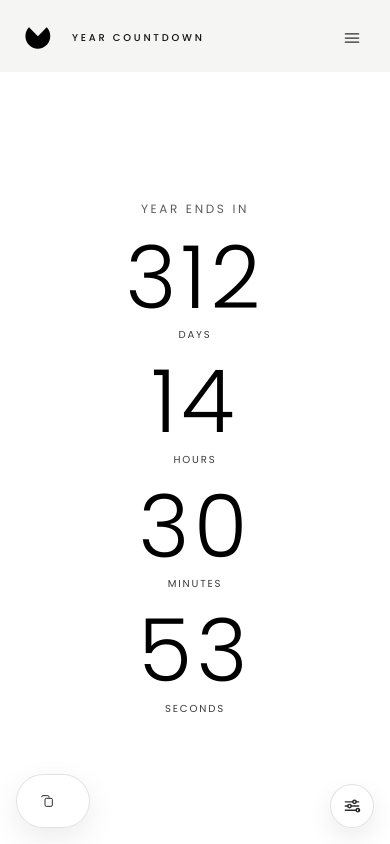
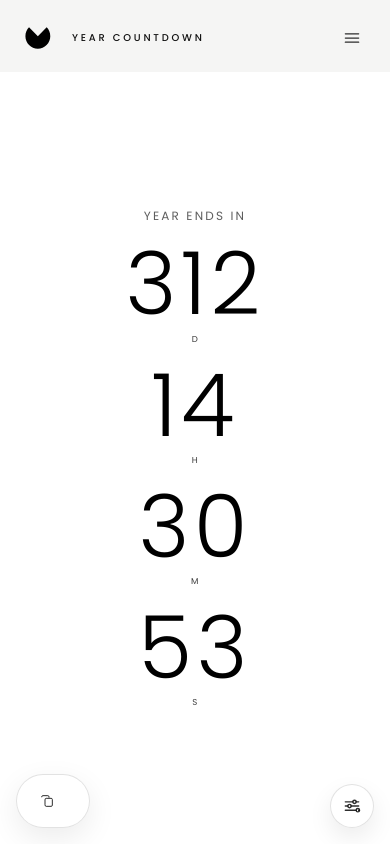
Before and after one commit to YearCountdown/YearCountdown.github.io, a React (Vite) app: page /view/countdown in a window 390 px wide. Built offline with nearby package versions, Linux system fonts and the light colour scheme.

Commit message:
improve countdown and progress controls

```diff
--- a/src/components/views/CountdownView.jsx
+++ b/src/components/views/CountdownView.jsx
@@ -66,7 +66,7 @@ const CountdownUnit = ({ value, label, showLabels, tokens, primaryColor, alterna
       </span>
       {showLabels ? (
         <span
-          className="mt-2 uppercase"
+          className="mt-2 block max-w-full overflow-hidden text-ellipsis whitespace-nowrap uppercase"
           style={{
             fontSize: `${tokens.labelSize}px`,
             letterSpacing: `${tokens.labelTracking}em`,
@@ -100,12 +100,19 @@ const CountdownView = ({
   mode = 'all',
   frame = false,
   labels = true,
+  fontSize = 1,
   primaryColor,
   alternateColor,
   textToneColor,
 }) => {
   const countdown = useCountdown();
   const { containerRef, tokens } = useResponsiveCountdown({ mode, labels });
+  const scaledTokens = {
+    ...tokens,
+    subtitleSize: tokens.subtitleSize * fontSize,
+    numberSize: tokens.numberSize * fontSize,
+    labelSize: tokens.labelSize * fontSize,
+  };
   const modeLabel = tokens.tier === 'micro' ? SHORT_MODE_LABELS[mode] : MODE_LABELS[mode];
 
   if (mode !== 'all') {
@@ -122,11 +129,11 @@ const CountdownView = ({
         }}
       >
         <div className="mx-auto flex h-full w-full max-w-6xl items-center justify-center">
-          <div className="flex w-full flex-col items-center justify-center text-center" style={getShellStyle({ frame, tokens })}>
+          <div className="flex w-full flex-col items-center justify-center text-center" style={getShellStyle({ frame, tokens: scaledTokens })}>
             <p
               className="uppercase"
               style={{
-                fontSize: `${tokens.subtitleSize}px`,
+                fontSize: `${scaledTokens.subtitleSize}px`,
                 letterSpacing: `${tokens.subtitleTracking}em`,
                 color: withAlpha(textToneColor, 0.68),
               }}
@@ -136,7 +143,7 @@ const CountdownView = ({
             <span
               className="block font-light leading-none"
               style={{
-                fontSize: `${tokens.numberSize}px`,
+                fontSize: `${scaledTokens.numberSize}px`,
                 letterSpacing: `${tokens.numberTracking}em`,
                 color: primaryColor,
               }}
@@ -145,9 +152,9 @@ const CountdownView = ({
             </span>
             {labels ? (
               <span
-                className="uppercase"
+                className="block max-w-full overflow-hidden text-ellipsis whitespace-nowrap uppercase"
                 style={{
-                  fontSize: `${tokens.labelSize}px`,
+                  fontSize: `${scaledTokens.labelSize}px`,
                   letterSpacing: `${tokens.labelTracking}em`,
                   color: withAlpha(textToneColor, 0.82),
                 }}
@@ -171,11 +178,11 @@ const CountdownView = ({
       }}
     >
       <div className="mx-auto flex h-full w-full max-w-7xl items-center justify-center">
-        <div className="flex w-full flex-col items-center justify-center text-center" style={getShellStyle({ frame, tokens })}>
+        <div className="flex w-full flex-col items-center justify-center text-center" style={getShellStyle({ frame, tokens: scaledTokens })}>
           <p
             className="uppercase"
             style={{
-              fontSize: `${tokens.subtitleSize}px`,
+              fontSize: `${scaledTokens.subtitleSize}px`,
               letterSpacing: `${tokens.subtitleTracking}em`,
               color: withAlpha(textToneColor, 0.68),
             }}
@@ -194,7 +201,7 @@ const CountdownView = ({
               value={countdown.days}
               label={tokens.useShortLabels ? SHORT_UNIT_LABELS.days : UNIT_LABELS.days}
               showLabels={labels}
-              tokens={tokens}
+              tokens={scaledTokens}
               primaryColor={primaryColor}
               alternateColor={withAlpha(textToneColor, 0.82)}
             />
@@ -202,7 +209,7 @@ const CountdownView = ({
               value={countdown.hours}
               label={tokens.useShortLabels ? SHORT_UNIT_LABELS.hours : UNIT_LABELS.hours}
               showLabels={labels}
-              tokens={tokens}
+              tokens={scaledTokens}
               primaryColor={primaryColor}
               alternateColor={withAlpha(textToneColor, 0.82)}
             />
@@ -210,7 +217,7 @@ const CountdownView = ({
               value={countdown.minutes}
               label={tokens.useShortLabels ? SHORT_UNIT_LABELS.minutes : UNIT_LABELS.minutes}
               showLabels={labels}
-              tokens={tokens}
+              tokens={scaledTokens}
               primaryColor={primaryColor}
               alternateColor={withAlpha(textToneColor, 0.82)}
             />
@@ -218,7 +225,7 @@ const CountdownView = ({
               value={countdown.seconds}
               label={tokens.useShortLabels ? SHORT_UNIT_LABELS.seconds : UNIT_LABELS.seconds}
               showLabels={labels}
-              tokens={tokens}
+              tokens={scaledTokens}
               primaryColor={primaryColor}
               alternateColor={withAlpha(textToneColor, 0.82)}
             />
--- a/src/components/views/ProgressView.jsx
+++ b/src/components/views/ProgressView.jsx
@@ -5,6 +5,32 @@ import useYearProgress from '../../hooks/useYearProgress';
 import { getViewSurfacePalette } from '../../lib/viewColors';
 
 const clamp = (value, min, max) => Math.min(max, Math.max(min, value));
+
+const getFittedProgressLabel = ({ percentage, decimals, fontSize, width, mode }) => {
+  const safeDecimals = clamp(Math.round(decimals), 0, 10);
+  const charWidthFactor = mode === 'field' ? 0.58 : 0.54;
+  const maxChars = Math.max(4, Math.floor(width / Math.max(fontSize * charWidthFactor, 1)));
+  let currentDecimals = safeDecimals;
+  let label = `${percentage.toFixed(currentDecimals)}%`;
+
+  while (currentDecimals > 0 && label.length > maxChars) {
+    currentDecimals -= 1;
+    label = `${percentage.toFixed(currentDecimals)}%`;
+  }
+
+  if (label.length > maxChars) {
+    const sliceLength = Math.max(3, maxChars - 1);
+    label = `${label.slice(0, sliceLength)}…`;
+  }
+
+  const estimatedWidth = label.length * fontSize * charWidthFactor;
+  const fitScale = estimatedWidth > width ? width / estimatedWidth : 1;
+
+  return {
+    label,
+    fontSize: Math.max(12, fontSize * fitScale),
+  };
+};
 
 const FieldTextLayers = ({ label, fontSize, width, height, progressWidth, primaryColor, alternateColor, clipId }) => {
   const palette = getViewSurfacePalette(primaryColor, alternateColor);
@@ -99,7 +125,7 @@ const LineMode = ({ width, height, percentage, label, fontSize, lineWidth, prima
       />
       <div className="absolute inset-0 flex items-center justify-center">
         <div
-          className="text-center"
+          className="max-w-full overflow-hidden text-ellipsis whitespace-nowrap px-3 text-center"
           style={{
             fontSize: `${fontSize}px`,
             fontWeight: 300,
@@ -128,7 +154,7 @@ const ProgressView = ({
   alternateColor,
   textToneColor,
 }) => {
-  const { percentage, percentageLabel } = useYearProgress(decimals);
+  const { percentage } = useYearProgress(decimals);
   const { containerRef, layout } = useProgressLayout({
     mode,
     fullScreen,
@@ -137,7 +163,14 @@ const ProgressView = ({
     outerYPercent: outerY,
   });
   const textScale = fullScreen ? layout.fullScreenFontSize : layout.centeredFontSize;
-  const computedFontSize = textScale * fontSize;
+  const baseFontSize = textScale * fontSize;
+  const fittedLabel = getFittedProgressLabel({
+    percentage,
+    decimals,
+    fontSize: baseFontSize,
+    width: layout.boxWidth,
+    mode,
+  });
 
   return (
     <section ref={containerRef} className="relative h-full w-full overflow-hidden" style={{ backgroundColor: alternateColor }}>
@@ -155,8 +188,8 @@ const ProgressView = ({
             width={layout.boxWidth}
             height={layout.boxHeight}
             percentage={percentage}
-            label={percentageLabel}
-            fontSize={computedFontSize}
+            label={fittedLabel.label}
+            fontSize={fittedLabel.fontSize}
             lineWidth={lineWidth}
             primaryColor={primaryColor}
             alternateColor={alternateColor}
@@ -167,8 +200,8 @@ const ProgressView = ({
             width={layout.boxWidth}
             height={layout.boxHeight}
             percentage={percentage}
-            label={percentageLabel}
-            fontSize={computedFontSize}
+            label={fittedLabel.label}
+            fontSize={fittedLabel.fontSize}
             primaryColor={primaryColor}
             alternateColor={alternateColor}
           />
--- a/src/hooks/useResponsiveCountdown.js
+++ b/src/hooks/useResponsiveCountdown.js
@@ -18,6 +18,18 @@ const getTier = ({ width, height, aspectRatio }) => {
   }
 
   return 'balanced';
+};
+
+const shouldUseShortLabels = ({ tier, width, height, aspectRatio }) => {
+  if (tier === 'micro') {
+    return true;
+  }
+
+  if (tier === 'compact') {
+    return width <= 390 || height <= 320 || aspectRatio <= 0.88;
+  }
+
+  return false;
 };
 
 const getAllModeColumns = ({ tier, width, height, aspectRatio }) => {
@@ -79,9 +91,10 @@ const getCountdownTokens = ({ width, height, mode, labels }) => {
   const minDimension = Math.min(safeWidth, safeHeight);
   const aspectRatio = safeWidth / safeHeight;
   const tier = getTier({ width: safeWidth, height: safeHeight, aspectRatio });
+  const useShortLabels = shouldUseShortLabels({ tier, width: safeWidth, height: safeHeight, aspectRatio });
   const frame = getFramePadding(tier, minDimension);
   const subtitleSize = clamp(minDimension * 0.034, tier === 'micro' ? 6.5 : 9, tier === 'wide' ? 13 : 12);
-  const subtitleTracking = tier === 'micro' ? 0.12 : tier === 'compact' ? 0.22 : 0.3;
+  const subtitleTracking = tier === 'micro' ? 0.12 : tier === 'compact' ? 0.18 : 0.3;
 
   if (mode !== 'all') {
     const numberSize = clamp(
@@ -101,9 +114,9 @@ const getCountdownTokens = ({ width, height, mode, labels }) => {
       stackGap: clamp(minDimension * 0.03, tier === 'micro' ? 4 : 8, tier === 'wide' ? 26 : 18),
       numberSize,
       numberTracking: tier === 'micro' ? 0.015 : tier === 'compact' ? 0.045 : 0.08,
-      labelSize: clamp(minDimension * 0.03, tier === 'micro' ? 6.5 : 9, 13),
-      labelTracking: tier === 'micro' ? 0.08 : 0.22,
-      useShortLabels: tier === 'micro',
+      labelSize: clamp(minDimension * 0.028, tier === 'micro' ? 6 : 8, 12),
+      labelTracking: useShortLabels ? 0.08 : tier === 'compact' ? 0.14 : 0.22,
+      useShortLabels,
     };
   }
 
@@ -136,9 +149,9 @@ const getCountdownTokens = ({ width, height, mode, labels }) => {
     stackGap: gap,
     numberSize,
     numberTracking: tier === 'micro' ? 0.012 : tier === 'compact' ? 0.05 : 0.08,
-    labelSize: clamp(minDimension * 0.026, tier === 'micro' ? 6 : 9, 12),
-    labelTracking: tier === 'micro' ? 0.06 : tier === 'compact' ? 0.18 : 0.24,
-    useShortLabels: tier === 'micro',
+    labelSize: clamp(minDimension * (useShortLabels ? 0.022 : 0.026), tier === 'micro' ? 5.5 : 8, 12),
+    labelTracking: useShortLabels ? 0.06 : tier === 'compact' ? 0.16 : 0.24,
+    useShortLabels,
   };
 };
 
--- a/src/pages/views/CountdownPage.jsx
+++ b/src/pages/views/CountdownPage.jsx
@@ -12,6 +12,7 @@ const CountdownPage = () => {
         mode={viewState.countdown.mode}
         frame={viewState.countdown.frame}
         labels={viewState.countdown.labels}
+        fontSize={viewState.countdown.fontSize}
         primaryColor={viewState.countdown.primary}
         alternateColor={viewState.countdown.alternate}
         textToneColor={getToneColor(resolvedTextTone)}
```
Also changed, not shown: src/lib/viewSettings.js.
